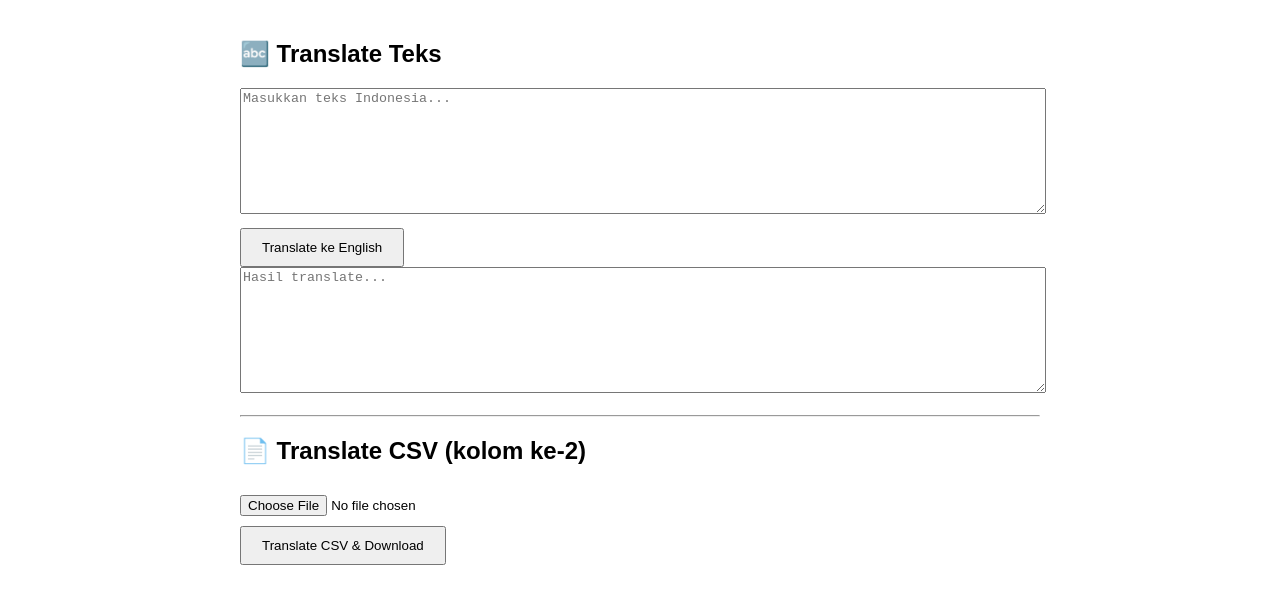
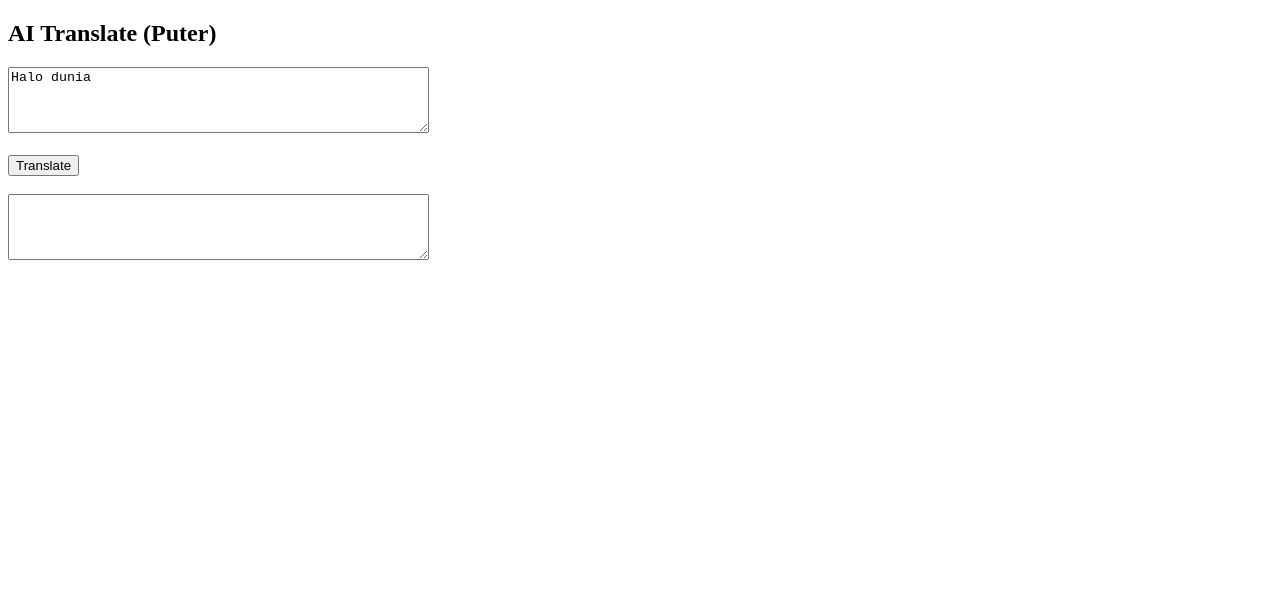
Before and after one commit to DESRIYANDA/aitranslate, a website: page index.html in a window 1280 px wide. Drawn offline with Linux system fonts and the light colour scheme.

Commit message:
Update index.html

```diff
--- a/index.html
+++ b/index.html
@@ -2,93 +2,47 @@
 <html lang="id">
 <head>
   <meta charset="UTF-8">
-  <title>AI Translate Tool</title>
-  <style>
-    body {
-      font-family: Arial, sans-serif;
-      max-width: 800px;
-      margin: 40px auto;
-    }
-    textarea {
-      width: 100%;
-      height: 120px;
-      margin-bottom: 10px;
-    }
-    button {
-      padding: 10px 20px;
-      cursor: pointer;
-    }
-    input {
-      margin: 10px 0;
-    }
-  </style>
+  <title>AI Translate Test</title>
+  <script src="https://js.puter.com/v2/"></script>
 </head>
 <body>
 
-<h2>🔤 Translate Teks</h2>
-<textarea id="inputText" placeholder="Masukkan teks Indonesia..."></textarea>
-<button onclick="translateText()">Translate ke English</button>
-<textarea id="outputText" placeholder="Hasil translate..." readonly></textarea>
+<h2>AI Translate (Puter)</h2>
 
-<hr>
+<textarea id="inputText" rows="4" cols="50">
+Halo dunia
+</textarea><br><br>
 
-<h2>📄 Translate CSV (kolom ke-2)</h2>
-<input type="file" id="csvFile" accept=".csv">
-<br>
-<button onclick="translateCSV()">Translate CSV & Download</button>
+<button id="btn">Translate</button><br><br>
 
-<script src="https://js.puter.com/v2/"></script>
+<textarea id="outputText" rows="4" cols="50"></textarea>
+
 <script>
-async function translateText() {
-  const input = document.getElementById("inputText").value;
-  if (!input) return alert("Teks kosong");
+document.getElementById("btn").onclick = async () => {
+  try {
+    console.log("Translate clicked");
 
-  const res = await puter.ai.translate({
-    text: input,
-    target_language: "en"
-  });
-
-  document.getElementById("outputText").value = res.text;
-}
-
-async function translateCSV() {
-  const file = document.getElementById("csvFile").files[0];
-  if (!file) return alert("Pilih file CSV dulu");
-
-  const text = await file.text();
-  const rows = text.split(/\r?\n/);
-  const output = [];
-
-  for (let i = 0; i < rows.length; i++) {
-    if (!rows[i]) continue;
-
-    const cols = rows[i].split(",");
-
-    if (i === 0) {
-      output.push(cols.concat(["translated_en"]).join(","));
-      continue;
-    }
-
-    if (!cols[1]) {
-      output.push(rows[i]);
-      continue;
-    }
-
-    const res = await puter.ai.translate({
-      text: cols[1],
-      target_language: "en"
+    const res = await puter.ai.chat({
+      model: "gpt-4o-mini",
+      messages: [
+        {
+          role: "user",
+          content: "Translate this Indonesian text to English:\n" +
+            document.getElementById("inputText").value
+        }
+      ]
     });
 
-    output.push(cols.concat([res.text.replace(/,/g, " ")]).join(","));
-    await new Promise(r => setTimeout(r, 500));
+    console.log("RESULT:", res);
+
+    document.getElementById("outputText").value =
+      res?.message?.content || "TIDAK ADA OUTPUT";
+
+  } catch (e) {
+    console.error("ERROR:", e);
+    alert("Error, cek console");
   }
-
-  const blob = new Blob([output.join("\n")], { type: "text/csv" });
-  const a = document.createElement("a");
-  a.href = URL.createObjectURL(blob);
-  a.download = "translated.csv";
-  a.click();
-}
+};
 </script>
 
 </body>
```
